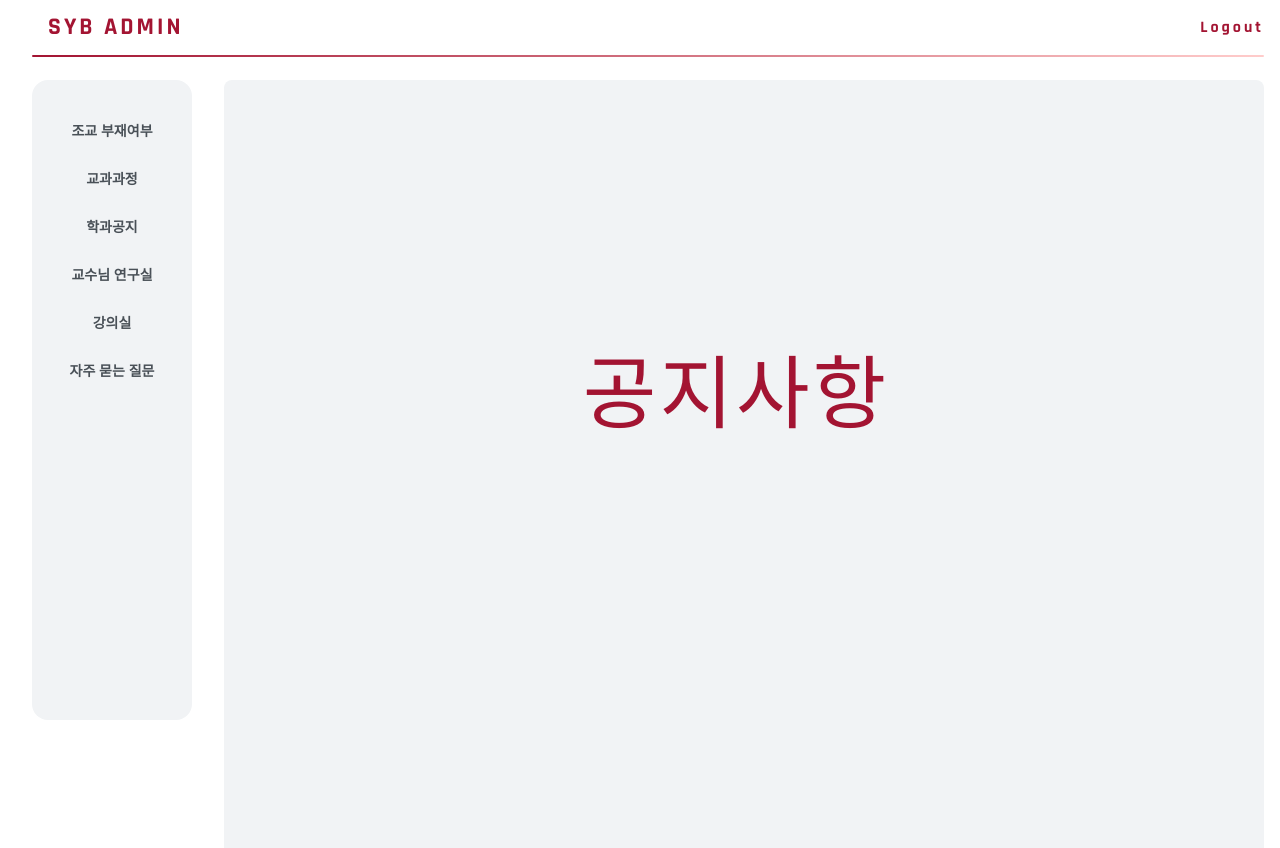
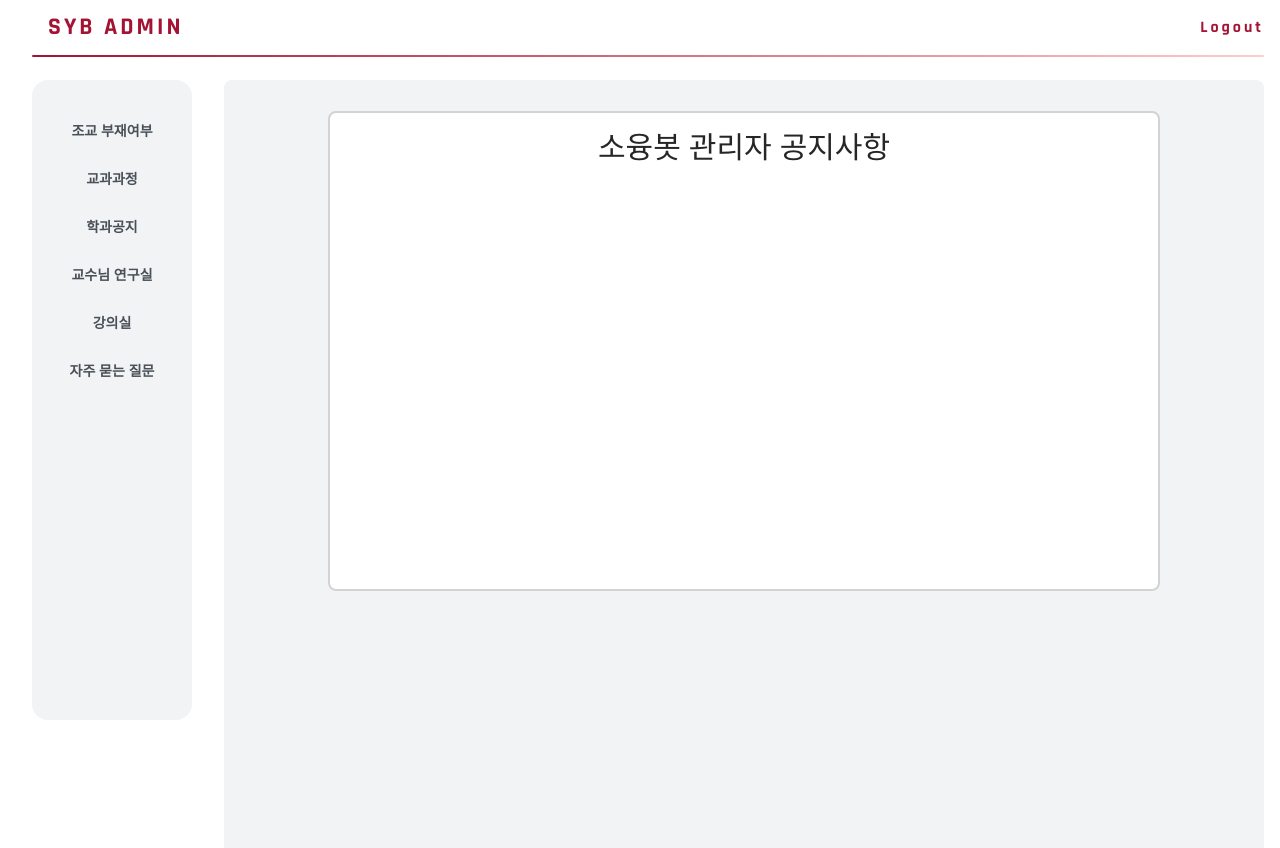
Before and after one commit to MLifeFam/SYB-web, a React (Create React App) app: page /main in a window 1280 px wide. Shown: the top 848 px of the page. Built offline with nearby package versions, Linux system fonts and the light colour scheme.

Commit message:
텍스트 드래그 방지 및 css 수정

```diff
--- a/src/App.js
+++ b/src/App.js
@@ -1,20 +1,31 @@
 import React, {Component,useState} from 'react';
 import { Link, Route, Switch, BrowserRouter as Router } from "react-router-dom"
+import styled from 'styled-components';
 import Login from "./pages/Login"
 import MainPage from "./pages/MainPage"
 import Signup from "./pages/Signup"
 import './App.css';
 
+const Container = styled.div`
+    -ms-user-select: none;
+    -moz-user-select: -moz-none;
+    -khtml-user-select: none;
+    -webkit-user-select: none;
+    user-select: none;
+`;
+
 class App extends Component {
   render(){
   return (
-    <Router>
+    <Container>
+      <Router basename={`${process.env.PUBLIC_URL}/`}>
         <Switch>
           <Route path="/" component={Login} exact/>
           <Route path="/signup" component={Signup} exact/>
           <Route path="/main" component={MainPage} exact/>
         </Switch>
       </Router>
+    </Container>
   );
   }
 }
--- a/src/components/Header.js
+++ b/src/components/Header.js
@@ -1,6 +1,6 @@
 import React , { Component } from 'react';
 import styled from 'styled-components';
-import { Link, Redirect, Route, Switch, BrowserRouter as Router } from "react-router-dom"
+import { Link, Route, Switch, BrowserRouter as Router } from "react-router-dom"
 import oc from 'open-color';
 
 const Logo = styled.div`
@@ -47,11 +47,9 @@ const Header = ({children}) =>{
         return(
             <Positioner>
                     <HeaderContents>
-                        <Link to="/main" style={{textDecoration: 'none'}}>
-                            <Logo>
-                                SYB ADMIN
-                            </Logo>
-                        </Link>
+                        <Logo>
+                            SYB ADMIN
+                        </Logo>
                         <Spacer/>
                         {children}
                         <Link to="/" style={{textDecoration: 'none'}}>
--- a/src/pages/Bestqa.js
+++ b/src/pages/Bestqa.js
@@ -22,8 +22,7 @@ const BestqaData = ({ data }) => {
           onFinish={onFinishFunc}
           form={form}
         >
-          <Form.Item label={`Top ${data.id} `} name="id"></Form.Item>
-          <Form.Item label="질문" name="question">
+          <Form.Item label={`Top ${data.id} `} name="question">
             <Input/>
           </Form.Item>
           <Form.Item colon={false} wrapperCol={{ span: 11, offset: 11 }}>
--- a/src/pages/Login.js
+++ b/src/pages/Login.js
@@ -7,15 +7,14 @@ import oc from 'open-color';
 
 const LoginForm = styled.div`
     display:flex;
-    flex-direction:column;
+    min-width:800px;
+    min-height:600px;
     position:absolute;
-    min-width:800px;
-    min-height:500px;
     width:100%;
     height:100%;
+    background-color:#a31432;
     justify-content:center;
     align-items:center;
-    padding-bottom:6rem;
 `;
 
 const Logo = styled.div`
@@ -25,6 +24,18 @@ const Logo = styled.div`
     font-family:'Rajdhani';
 `;
 
+const Whitespace = styled.div`
+  display:flex;
+  flex-direction:column;
+  background-color:white;
+  justify-content:center;
+  align-items:center;
+  padding-bottom:6rem;
+  width:90%;
+  height:90%;
+  border-radius:2rem;
+`
+
 const Login = () => {
   const onFinish = (values) => {
     console.log('Received values of form: ', values);
@@ -32,6 +43,7 @@ const Login = () => {
 
   return (
     <LoginForm>
+        <Whitespace>
             <Logo style={{marginBottom:"3%"}}>
                 SYB ADMIN
             </Logo>
@@ -72,17 +84,18 @@ const Login = () => {
 
             <Form.Item>
                 <Link to='/main' style={{margin:"0 1rem"}}>
-                <Button type="primary" htmlType="submit" className="login-form-button">
+                    <Button type="primary" htmlType="submit" className="login-form-button" style={{backgroundColor:"#a31432", border:"none"}}>
                         로그인
                     </Button>
                 </Link>
                 <Link to='/signup' style={{margin:"0 1rem"}}>
-                <Button type="primary" htmlType="submit" className="login-form-button">
+                    <Button type="primary" htmlType="submit" className="login-form-button" style={{backgroundColor:"#a31432", border:"none"}}>
                         회원가입
                     </Button>
                 </Link>
             </Form.Item>
             </Form>
+        </Whitespace>
     </LoginForm>
   );
 };
--- a/src/pages/Signup.js
+++ b/src/pages/Signup.js
@@ -18,16 +18,27 @@ import oc from 'open-color';
 
 const Container = styled.div`
     display:flex;
-    flex-direction:column;
+    min-width:800px;
+    min-height:600px;
     position:absolute;
-    min-width:800px;
-    min-height:500px;
     width:100%;
     height:100%;
+    background-color:#a31432;
     justify-content:center;
     align-items:center;
-    padding-bottom:6rem;
 `;
+
+const Whitespace = styled.div`
+  display:flex;
+  flex-direction:column;
+  background-color:white;
+  justify-content:center;
+  align-items:center;
+  padding-bottom:6rem;
+  width:90%;
+  height:90%;
+  border-radius:2rem;
+`
 
 const { Option } = Select;
 const AutoCompleteOption = AutoComplete.Option;
@@ -140,6 +151,7 @@ const Signup = () => {
       scrollToFirstError
     >
     <Container>
+      <Whitespace>
       <Title>
         <p>Sign up</p>
       </Title>
@@ -216,11 +228,12 @@ const Signup = () => {
 
       <Form.Item {...tailFormItemLayout}>
         <Link to ='/'>
-            <Button type="primary" htmlType="submit">
+            <Button type="primary" htmlType="submit" style={{backgroundColor:"#a31432", border:"none"}}>
                 회원가입
             </Button>
         </Link>
       </Form.Item>
+      </Whitespace>
       </Container>
     </Form>
   );
--- a/src/pages/Welcome.js
+++ b/src/pages/Welcome.js
@@ -1,35 +1,19 @@
 import React , { Component } from 'react';
+import axios from "axios";
+import { Form, Select, Input, Button } from "antd";
+import { ToastContainer, toast } from "react-toastify";
+import "react-toastify/dist/ReactToastify.css";
 import styled from 'styled-components';
 import oc from 'open-color';
-
-const Font = styled.div`
-    font-size : 5rem;
-    letter-spacing:3px;
-    color: #a31432;
-    font-family:'Rajdhani';
-`;
-
-const CenterPos = styled.div`
-    display:flex;
-    flex-direction:column;
-    position:absolute;
-    min-width:800px;
-    min-height:500px;
-    width:80%;
-    height:80%;
-    justify-content:center;
-    align-items:center;
-    overflow:hidden;
-`;
 
 class Welcome extends Component{
     render(){
         return(
-            <CenterPos>
-                <Font>
-                    공지사항
-                </Font>
-            </CenterPos>
+            <div style={{margin: "3% 10%", padding:"1% 0%", display:"flex",alignItems:"center", flexDirection:"column", background:"white", borderRadius:"0.5rem",border:"2px solid lightgray",height:"30rem"}}>
+                <div style={{ textAlign: "center", fontSize: "30px", margin:"0 0 2rem 0"}}>
+                 소융봇 관리자 공지사항
+                </div>
+          </div>
         );
     }
   }
```
Also changed, not shown: package.json (+8 -2 lines), src/App.css (line endings or trailing spaces), 1 other file (tests, documents, lock files or other folders). Lines whose indentation alone changed are shown as unchanged.
